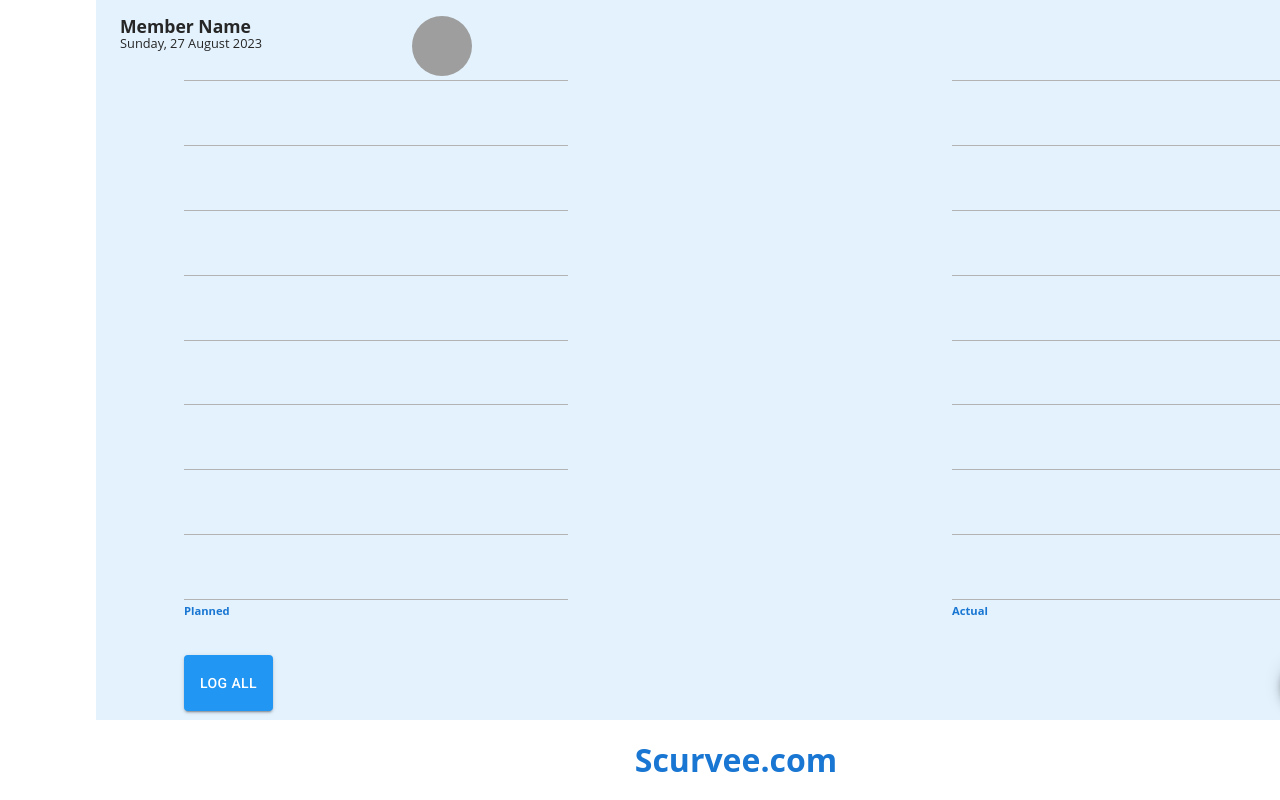
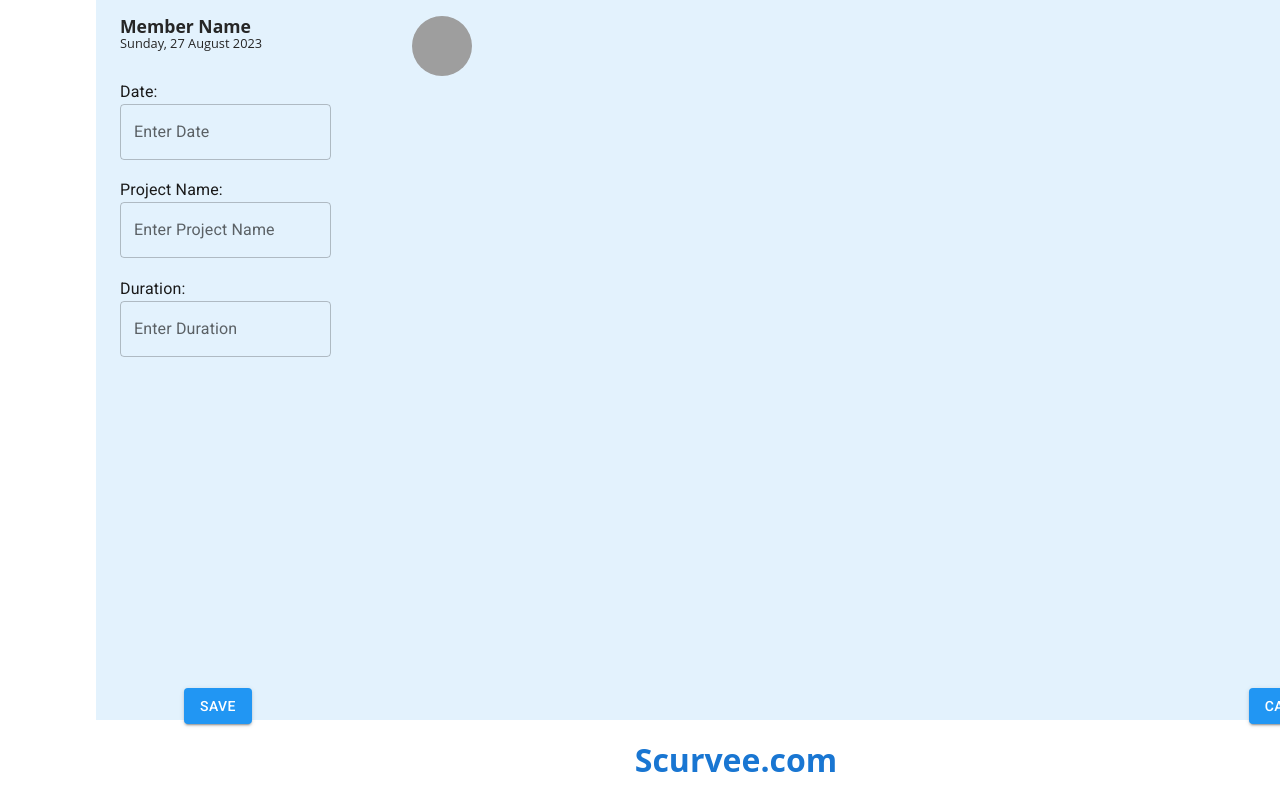
Before and after one commit to PaichienFeng/scurvee_com, a React (Vite) app in the folder client/: page / in a window 1280 px wide. Shown: the top 800 px of the page. Built offline with nearby package versions, Linux system fonts and the light colour scheme; grey boxes are pictures that could not be loaded.

Commit message:
TeamTask Page

```diff
--- a/client/src/pages/Test.jsx
+++ b/client/src/pages/Test.jsx
@@ -1,9 +1,8 @@
-import {Container, ThemeProvider, Button, Typography, Box, Divider, Fab} from "@mui/material"
+import {Container, ThemeProvider, Button, Typography, TextField} from "@mui/material"
 import {blue} from "@mui/material/colors"
 import theme from '../theme';
 import Footer from '../components/Footer/index';
 import Header from '../components/Header/index';
-import AddIcon from "@mui/icons-material/Add";
 
 const Test = () => {
 
@@ -21,59 +20,44 @@ const Test = () => {
     >
       <main>
       <Header />
-      <Container
-        sx={{
-            width: "100%",
-            bgcolor: blue[50],
-            height: "65vh",
-            display: "flex",
-            flexDirection: "row",
-            justifyContent: "space-between",
-        }}>
-        <div>
-            <Box
-            sx={{
-                width: "30vw",
-                bgcolor: blue[50],
-                height: "65vh",
-                display: "flex",
-                flexDirection: "column",
-                justifyContent: 'space-between',
-            }}
-            >
-            {[...Array(9)].map((_, index) => (
-                <Divider key={index} sx={{ backgroundColor: "#CCC" }} />
-            ))}
-            </Box>
-            <Typography
-            variant="columnChartTitle"
-            >Planned</Typography>
-        </div>
-        <div>
-            <Box
-            sx={{
-                width: "30vw",
-                bgcolor: blue[50],
-                height: "65vh",
-                display: "flex",
-                flexDirection: "column",
-                justifyContent: 'space-between',
-            }}
-            >
-            {[...Array(9)].map((_, index) => (
-                <Divider key={index} sx={{ backgroundColor: "#CCC" }} />
-            ))}
-            </Box>
-            <Typography
-            variant="columnChartTitle"
-            >Actual</Typography>
-        </div>
-
-        </Container>
+      <Typography
+        >Date:</Typography>
+        <TextField
+          label="Enter Date"
+        ></TextField>
+        <br></br>
+        <br></br>
+        <Typography
+        >Project Name:</Typography>
+        <TextField
+        label="Enter Project Name"
+        ></TextField>
+        <br></br>
+        <br></br>
+        <Typography
+        >Duration:</Typography>
+        <TextField
+        label="Enter Duration"
+        ></TextField>
         <br></br>
         <br></br>
         <br></br>
-
+        <br></br>
+        <br></br>
+        <br></br>
+        <br></br>
+        <br></br>
+        <br></br>
+        <br></br>
+        <br></br>
+        <br></br>
+        <br></br>
+        <br></br>
+        <br></br>
+        <br></br>
+        <br></br>
+        <br></br>
+        <br></br>
         <Container
         sx={{
             display: "flex",
@@ -83,14 +67,10 @@ const Test = () => {
         >
         <Button
         variant="contained"
-        > Log All </ Button>
-
-{/* //TODO onClick={handleFabClick} */}
-        <Fab
-        color="primary"
-        >
-            <AddIcon />
-        </Fab>
+        > Save </ Button>
+        <Button
+        variant="contained"
+        > Cancel </ Button>
         </Container>
       </main>
     </Container>
```
Also changed, not shown: client/src/pages/TeamTask.jsx (+84 -0 lines), client/src/theme.jsx (+7 -7 lines).
